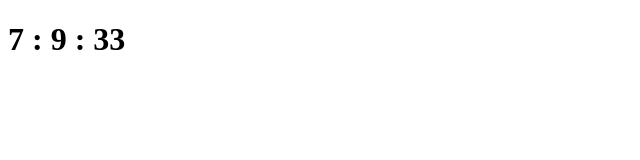
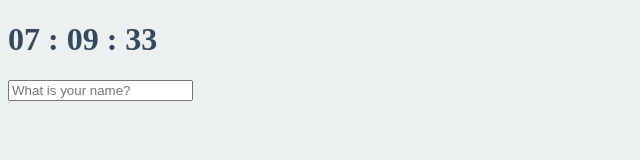
Before and after one commit to song9933/momomentum, a plain HTML site: page index.html in a window 1280 px wide. Shown: the whole page, without its empty margins (0-640 px from the left). Drawn offline with Linux system fonts and the light colour scheme.

Commit message:
Saving user name

```diff
--- a/clock.js
+++ b/clock.js
@@ -1,14 +1,15 @@
 const clockContainer = document.querySelector(".js-clock"),
   clockTitle = clockContainer.querySelector("h1");
-function getTime(){
+function getTime() {
   const date = new Date();
-    const minute = date.getMinutes();
+  const minutes = date.getMinutes();
   const hours = date.getHours();
   const seconds = date.getSeconds();
-    clockTitle.innerText = `${hours} : ${minute} : ${seconds}`;
-
+  clockTitle.innerText = `${hours < 10 ? `0${hours}` : hours} : ${
+    minutes < 10 ? `0${minutes}` : minutes
+  } : ${seconds < 10 ? `0${seconds}` : seconds}`;
 }
-function init(){
+function init() {
   getTime();
   setInterval(getTime, 1000);
 }
--- /dev/null
+++ b/greeting.js
@@ -0,0 +1,39 @@
+const form = document.querySelector(".js-form"),
+  input = form.querySelector("input"),
+  greeting = document.querySelector(".js-greetings");
+const USER_LS = "currentUser",
+  SHOWING_CN = "showing";
+
+function saveName(text) {
+  localStorage.setItem(USER_LS, text);
+}
+
+function handleSubmit(event) {
+  event.preventDefault();
+  const currentValue = input.value;
+  paintGreeting(currentValue);
+  saveName(currentValue);
+}
+
+function askForName() {
+  form.classList.add(SHOWING_CN);
+  form.addEventListener("submit", handleSubmit);
+}
+
+function paintGreeting(text) {
+  form.classList.remove(SHOWING_CN);
+  greeting.classList.add(SHOWING_CN);
+  greeting.innerText = `Hello ${text} !`;
+}
+function loadName() {
+  const currentUser = localStorage.getItem(USER_LS);
+  if (currentUser === null) {
+    askForName();
+  } else {
+    paintGreeting(currentUser);
+  }
+}
+function init() {
+  loadName();
+}
+init();
--- /dev/null
+++ b/index.css
@@ -0,0 +1,22 @@
+body {
+    background-color: #ecf0f1;
+  }
+  .btn {
+    cursor: pointer;
+  }
+body {
+    color: #34495e;
+
+  }
+  .clicked {
+    color: #7f8c8d;
+  }
+
+  .form,
+  .greetings {
+    display: none;
+  }
+
+  .showing {
+    display: block;
+  }
--- a/index.html
+++ b/index.html
@@ -2,8 +2,7 @@
 <html lang="en">
 
 <head>
-    <meta charset="UTF-8">
-    <meta name="viewport" content="width=device-width, initial-scale=1.0">
+    <link rel="stylesheet" href="index.css" />
     <title>MOMOMENTUM</title>
 </head>
 
@@ -11,7 +10,12 @@
     <div class="js-clock">
         <h1></h1>
     </div>
+    <form class="js-form form">
+        <input type="text" placeholder="What is your name?" />
+    </form>
+    <h4 class="js-greetings greetings"></h4>
     <script src="clock.js"></script>
+    <script src="greeting.js"></script>
 </body>
 
 </html>
```
Lines whose indentation alone changed are shown as unchanged.
